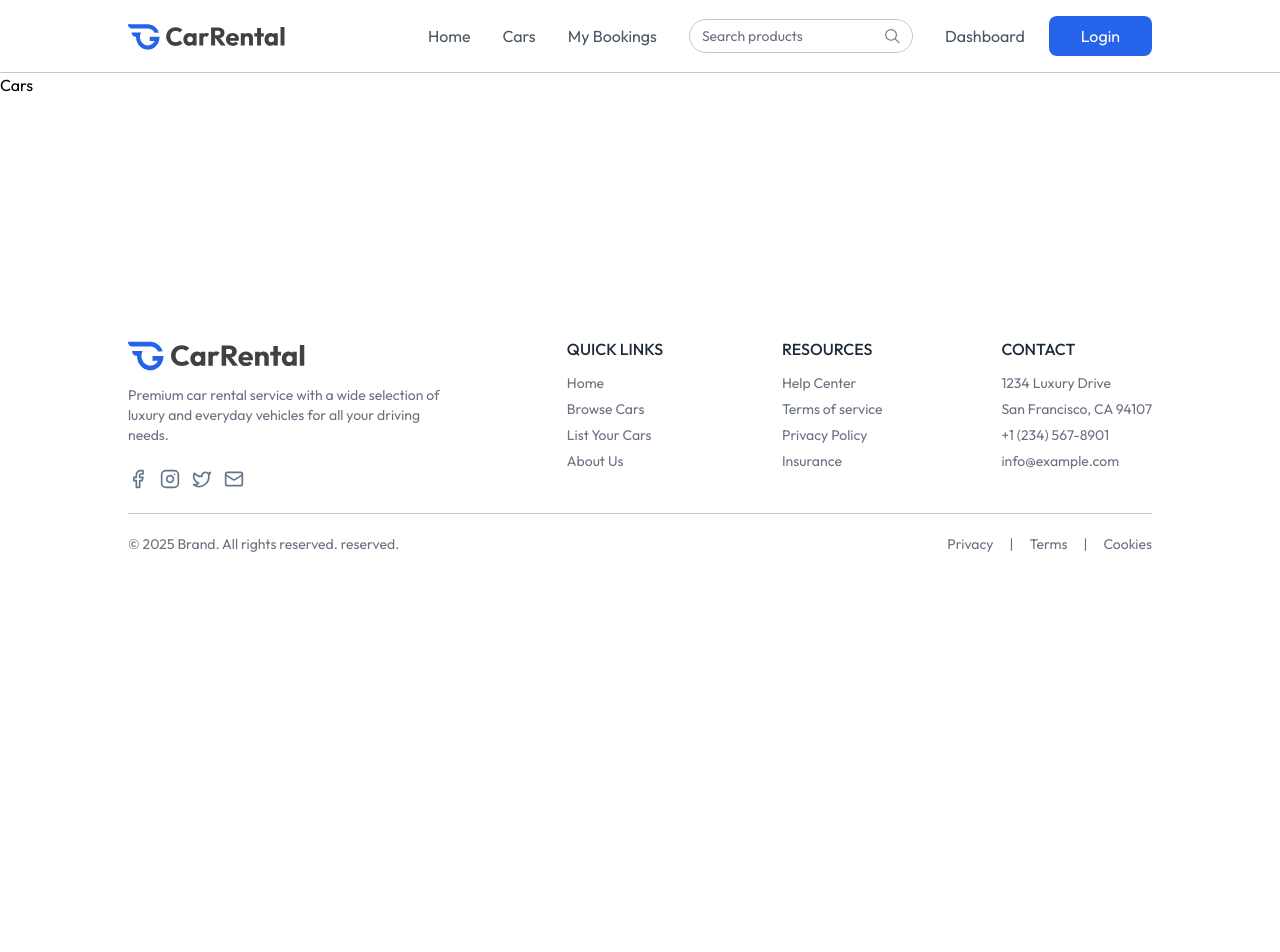
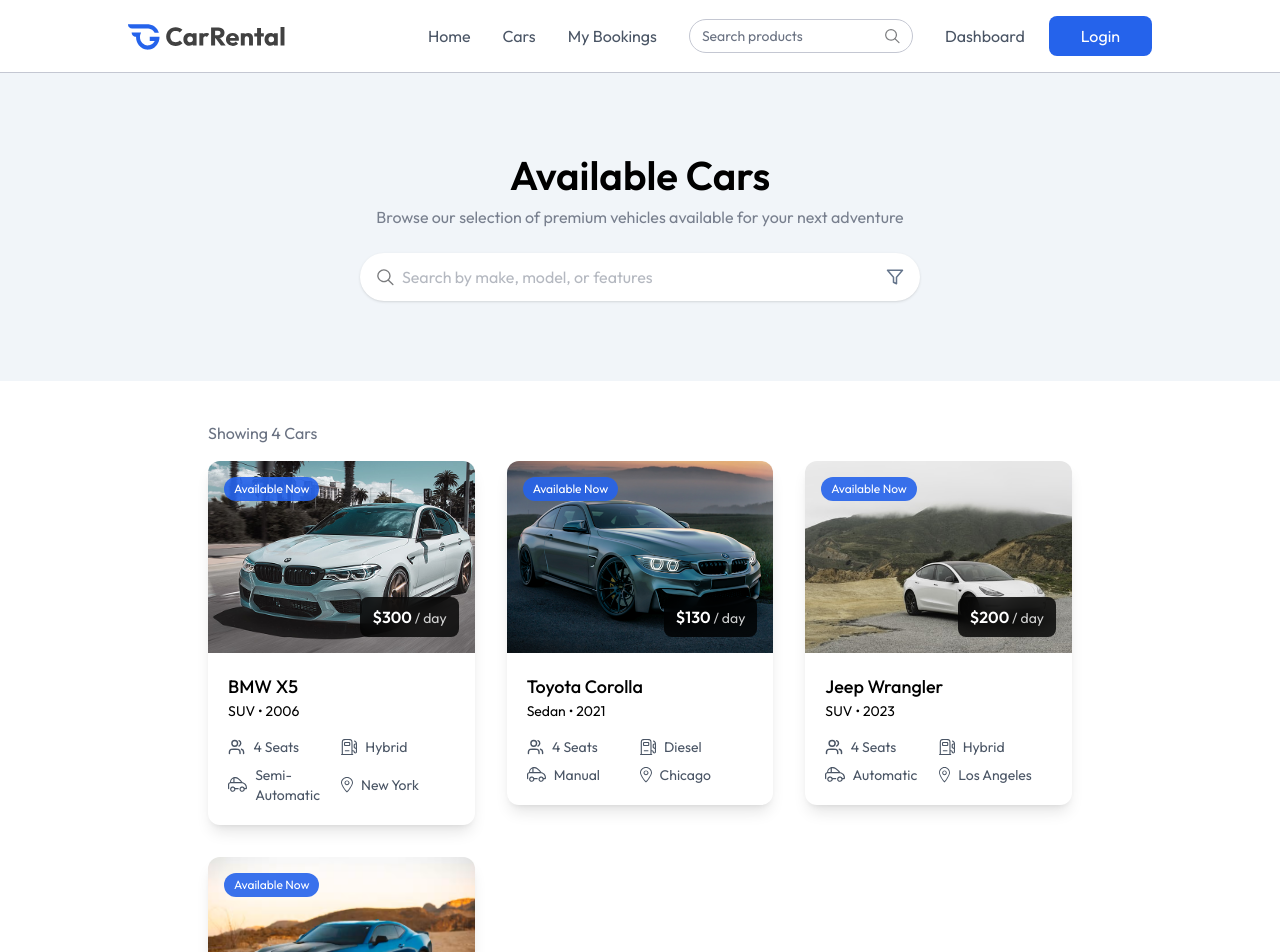
Before and after one commit to DanielEsLoH/client, a React (Vite) app: page /cars in a window 1280 px wide. Shown: the top 952 px of the page. Before the commit the page ends 800 px from the top, so only its background shows below. Built offline with nearby package versions, Linux system fonts and the light colour scheme.

Commit message:
Feat: Add Car List page with layout and components

```diff
--- a/src/pages/Cars.jsx
+++ b/src/pages/Cars.jsx
@@ -1,9 +1,45 @@
-import React from 'react'
+import { useState } from "react";
+import Title from "../components/Title";
+import { assets, dummyCarData } from "../assets/assets";
+import CarCard from "../components/CarCard";
 
 const Cars = () => {
+  const [input, setInput] = useState("");
   return (
-    <div>Cars</div>
-  )
-}
+    <div>
+      <div className="flex flex-col items-center py-20 bg-light max-md:px-4">
+        <Title
+          title="Available Cars"
+          subTitle="Browse our selection of premium vehicles available for your next adventure"
+        />
 
-export default Cars
+        <div className="flex items-center bg-white px-4 mt-6 max-w-140 w-full h-12 rounded-full shadow">
+          <img src={assets.search_icon} alt="" className="w-4.5 h-4.5 mr-2" />
+          <input
+            onClick={(e) => setInput(e.target.value)}
+            value={input}
+            type="text"
+            placeholder="Search by make, model, or features"
+            className="w-full h-full outline-none text-gray-500"
+          />
+          <img src={assets.filter_icon} alt="" className="w-4.5 h-4.5 ml-2" />
+        </div>
+      </div>
+
+      <div className="px-6 md:px-16 lg:px-24 xl:px-32 mt-10">
+        <p className="text-gray-500 xl:px-20 max-w-7xl mx-auto">
+          Showing {dummyCarData.length} Cars
+        </p>
+        <div className="grid grid-cols-1 sm:grid-cols-2 lg:grid-cols-3 gap-8 mt-4 xl:px-20 max-w-7xl mx-auto">
+          {dummyCarData.map((car, index) => (
+            <div key={index}>
+              <CarCard car={car} />
+            </div>
+          ))}
+        </div>
+      </div>
+    </div>
+  );
+};
+
+export default Cars;
```
